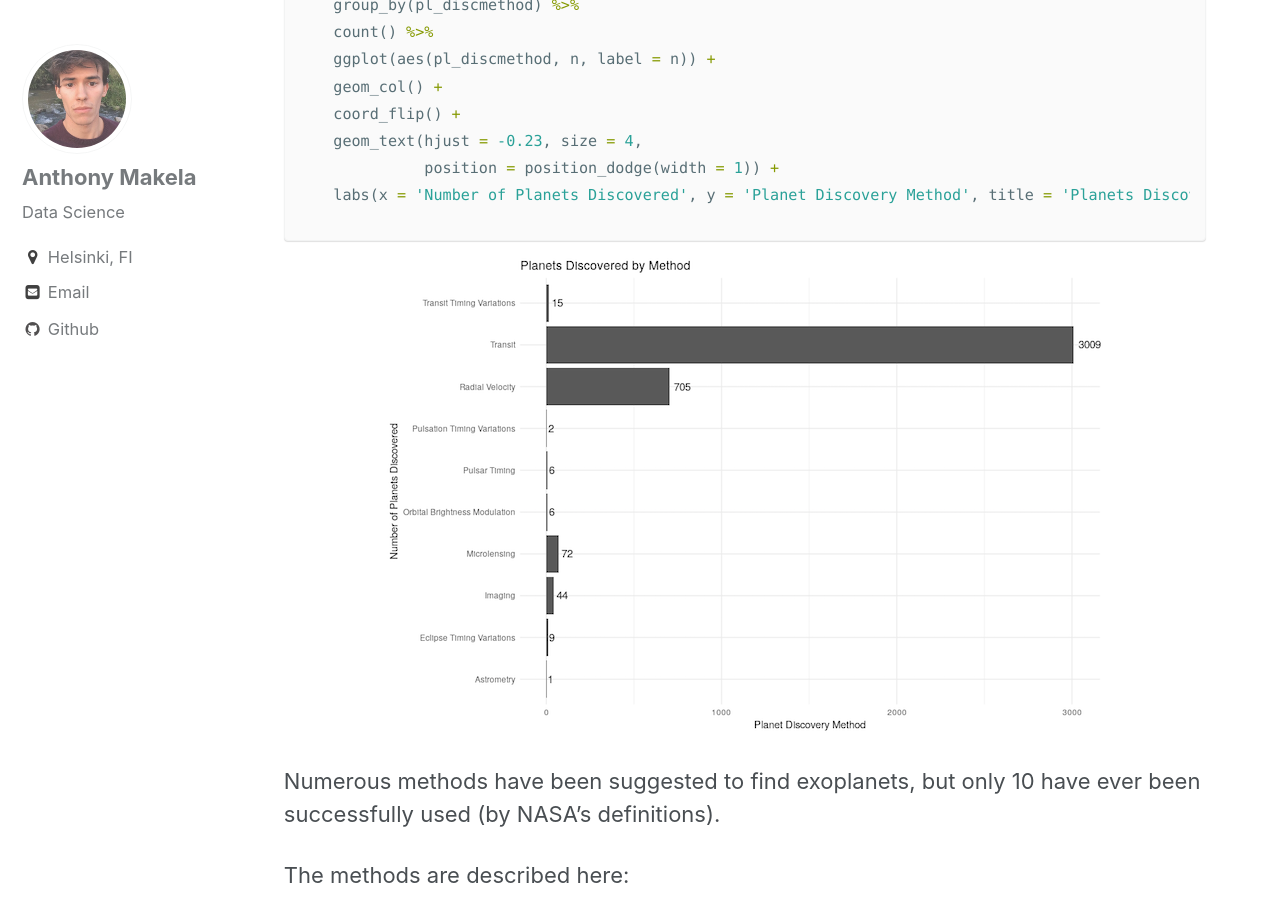
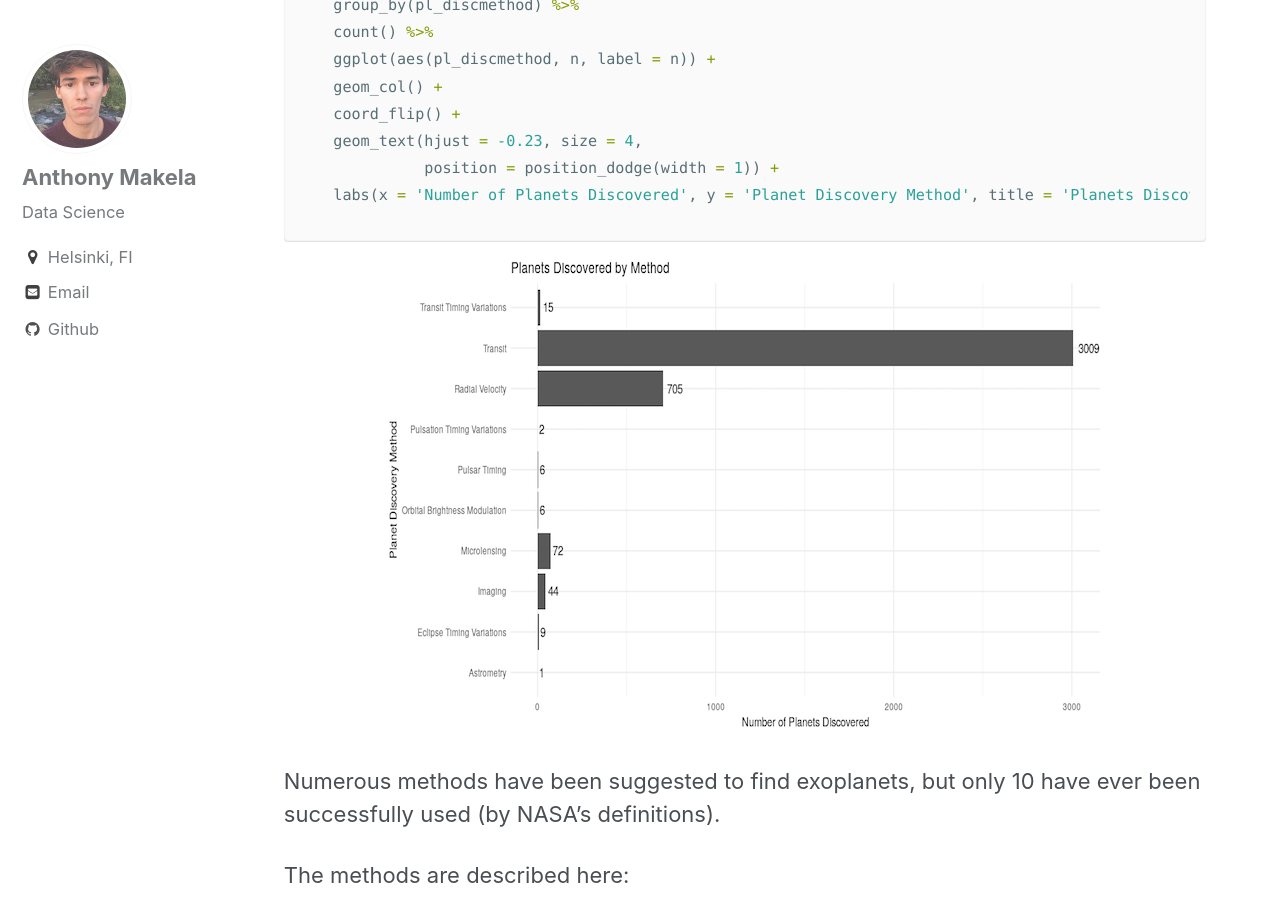
Before and after one commit to anthonymakela/anthonymakela.github.io, a Jekyll site: the page built from _posts/2019-01-01-Analysis-On-Exoplanets.md, in a window 1280 px wide and 900 px high, scrolled down 2639 px. Built offline with Jekyll 4.4.1, drawn with Linux system fonts in a browser that asks for light colours; nearby versions of some CDN libraries; formulas are drawn with MathJax 3.

Commit message:
Exoplanets

```diff
--- a/_posts/2019-01-01-Analysis-On-Exoplanets.md
+++ b/_posts/2019-01-01-Analysis-On-Exoplanets.md
@@ -91,7 +91,7 @@ exo %>%
 
 <div style="text-align:center" markdown="1">
 
-![Differencing]({{ base_path }}/images/methods_disc.png)
+![Differencing]({{ base_path }}/images/plot_disc_method.png)
 
 </div>
 
```
Also changed, not shown: images/plot_disc_method.png (added), 1 other file.
